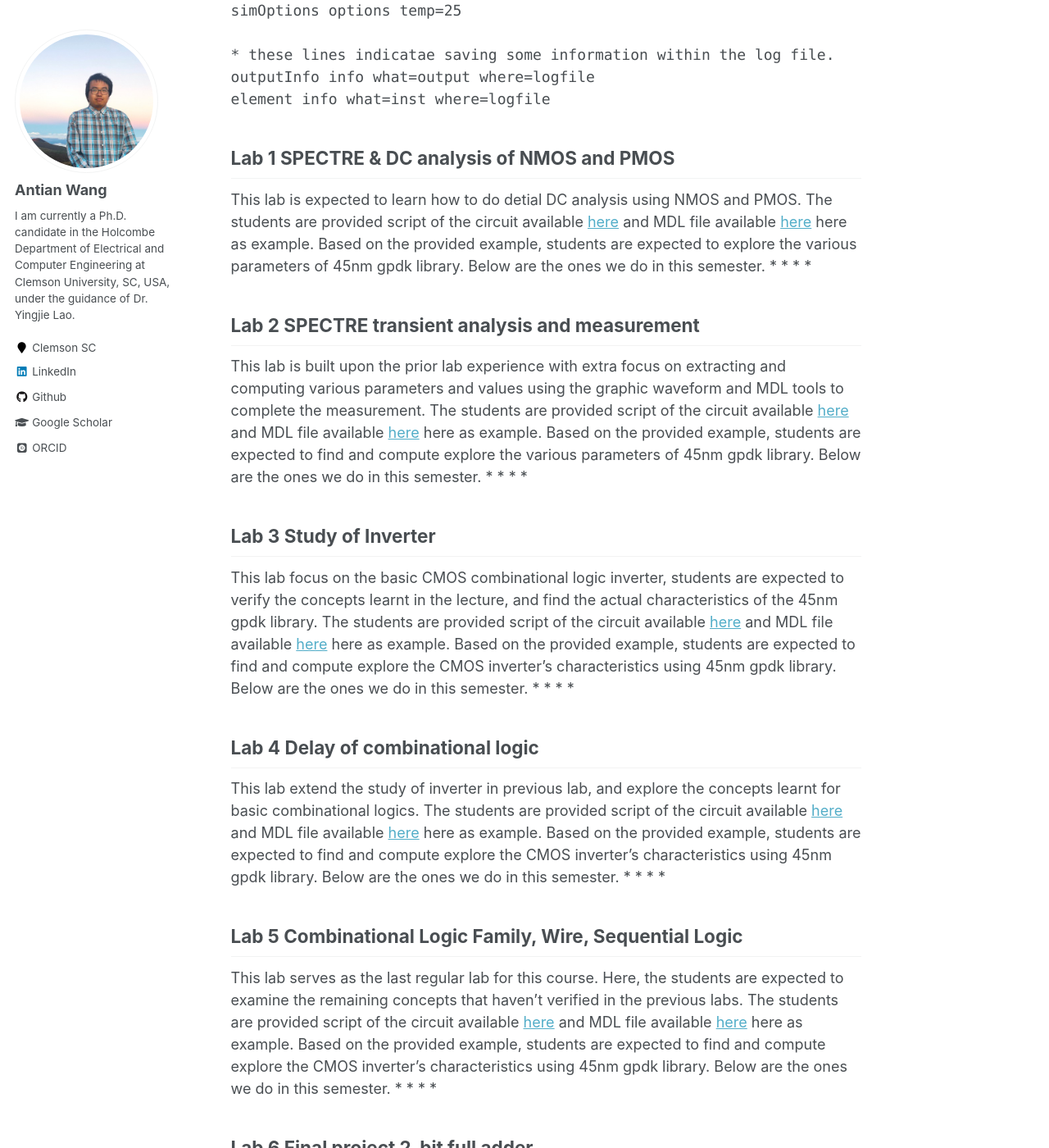
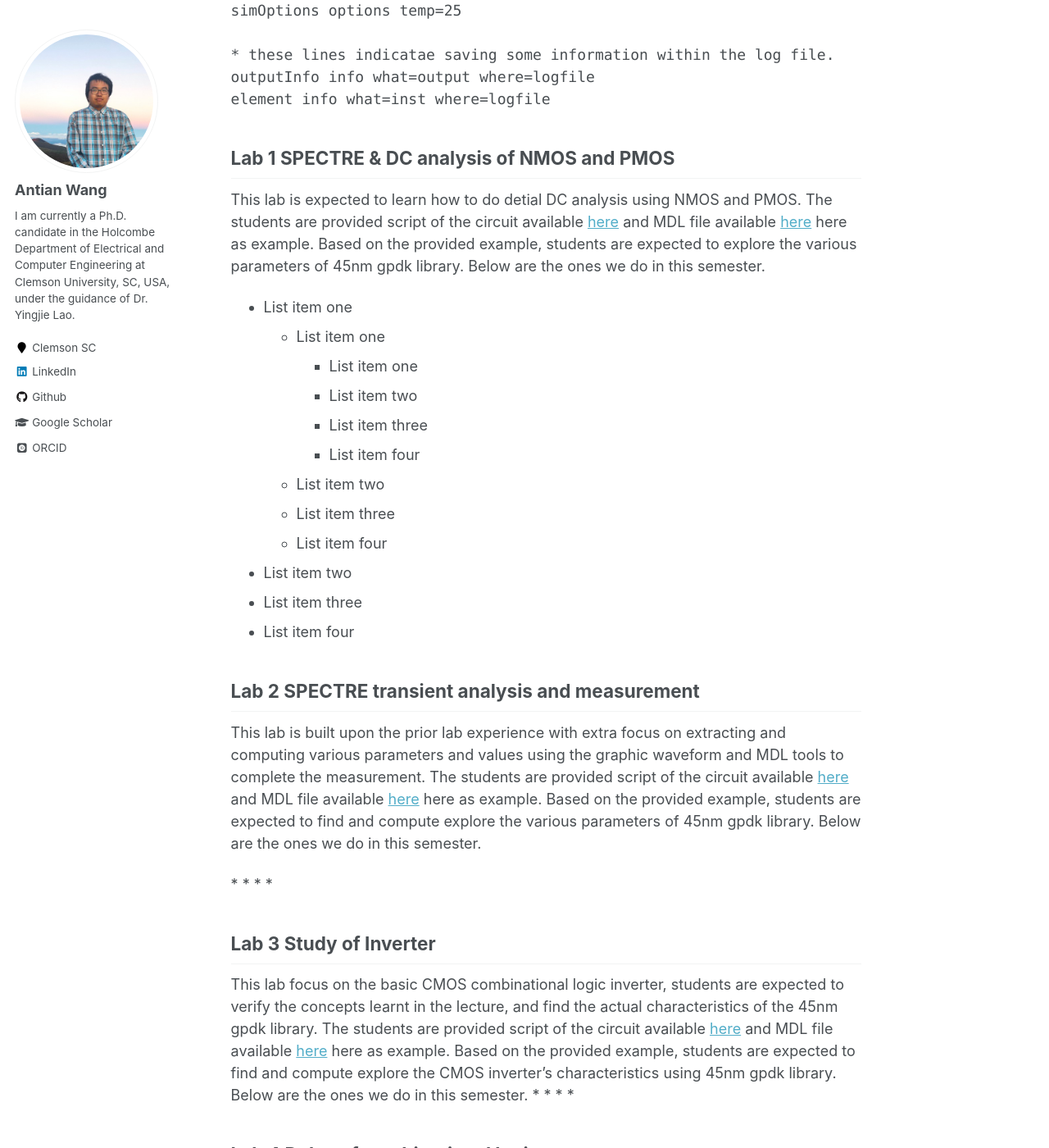
Before and after one commit to wangantian/wangantian.github.io, a Jekyll site: the page built from _teaching/Clemson_ECE4590.md, in a window 1280 px wide and 1400 px high, scrolled down 3244 px. Shown: the whole window at 82% size. Built offline with Jekyll 4.4.1, drawn with Linux system fonts in a browser that asks for light colours; some web fonts are replaced; some of the changed text lies outside the part shown.

Commit message:
Update Clemson_ECE4590.md

```diff
--- a/_teaching/Clemson_ECE4590.md
+++ b/_teaching/Clemson_ECE4590.md
@@ -24,21 +24,21 @@ To make the lab run smoothly, you must load your SPECTRE, VIRTUOSO, and library
 The lab content below originate from Cadence tutorials available within cadence site.
 You may click the link here to jump to the corresponding labs:
 
-* [Lab 0 Familar with the tool](#Lab 0)
+[Lab 0 Familar with the tool](#Lab 0)
 
-* [Lab 1 SPECTRE & DC analysis of NMOS and PMOS](#Lab 1)
+[Lab 1 SPECTRE & DC analysis of NMOS and PMOS](#Lab 1)
 
-* [Lab 2 SPECTRE transient analysis and measurement](#Lab 2)
+[Lab 2 SPECTRE transient analysis and measurement](#Lab 2)
 
-* [Lab 3 Study of Inverter](#Lab 3)
+[Lab 3 Study of Inverter](#Lab 3)
 
-* [Lab 4 Delay of combinational logic](#Lab 4)
+[Lab 4 Delay of combinational logic](#Lab 4)
 
-* [Lab 5 Combinational Logic Family, Wire, Sequential Logic](#Lab 5)
+[Lab 5 Combinational Logic Family, Wire, Sequential Logic](#Lab 5)
 
-* [Lab 6 Final project 2-bit full adder](#Lab 6])
+[Lab 6 Final project 2-bit full adder](#Lab 6])
 
-* [Lab Extra RTL 2 GDSII workflow](#Lab Extra)
+[Lab Extra RTL 2 GDSII workflow](#Lab Extra)
 
 <h2 id="Lab 0">Lab 0 Familar with the tool</h2>
 
@@ -128,17 +128,25 @@ element info what=inst where=logfile
 This lab is expected to learn how to do detial DC analysis using NMOS and PMOS.
 The students are provided script of the circuit available [here](/file/teaching/459/lab1.scs) and MDL file available [here](/file/teaching/459/lab1.mdl) here as example.
 Based on the provided example, students are expected to explore the various parameters of 45nm gpdk library. Below are the ones we do in this semester.
-*
-*
-*
-*
-
+  * List item one
+      * List item one
+          * List item one
+          * List item two
+          * List item three
+          * List item four
+      * List item two
+      * List item three
+      * List item four
+  * List item two
+  * List item three
+  * List item four
 
 <h2 id="Lab 2">Lab 2 SPECTRE transient analysis and measurement</h2>
 
 This lab is built upon the prior lab experience with extra focus on extracting and computing various parameters and values using the graphic waveform and MDL tools to complete the measurement.
 The students are provided script of the circuit available [here](/file/teaching/459/lab2.scs) and MDL file available [here](/file/teaching/459/lab2.mdl) here as example.
 Based on the provided example, students are expected to find and compute explore the various parameters of 45nm gpdk library. Below are the ones we do in this semester.
+
 *
 *
 *
@@ -160,6 +168,7 @@ Based on the provided example, students are expected to find and compute explore
 This lab extend the study of inverter in previous lab, and explore the concepts learnt for basic combinational logics.
 The students are provided script of the circuit available [here](/file/teaching/459/lab4.scs) and MDL file available [here](/file/teaching/459/lab4.mdl) here as example.
 Based on the provided example, students are expected to find and compute explore the CMOS inverter's characteristics using 45nm gpdk library. Below are the ones we do in this semester.
+
 *
 *
 *
```
